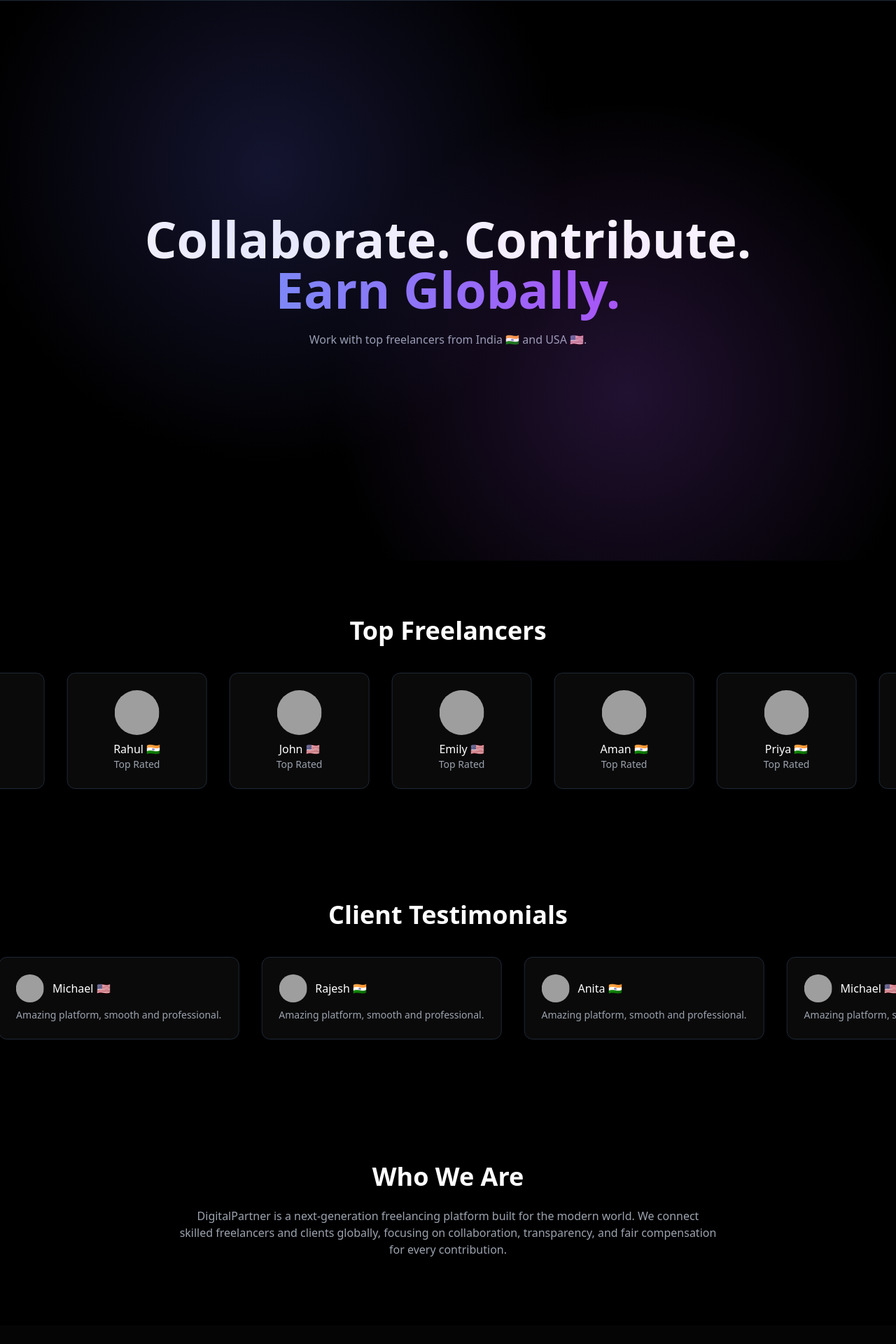
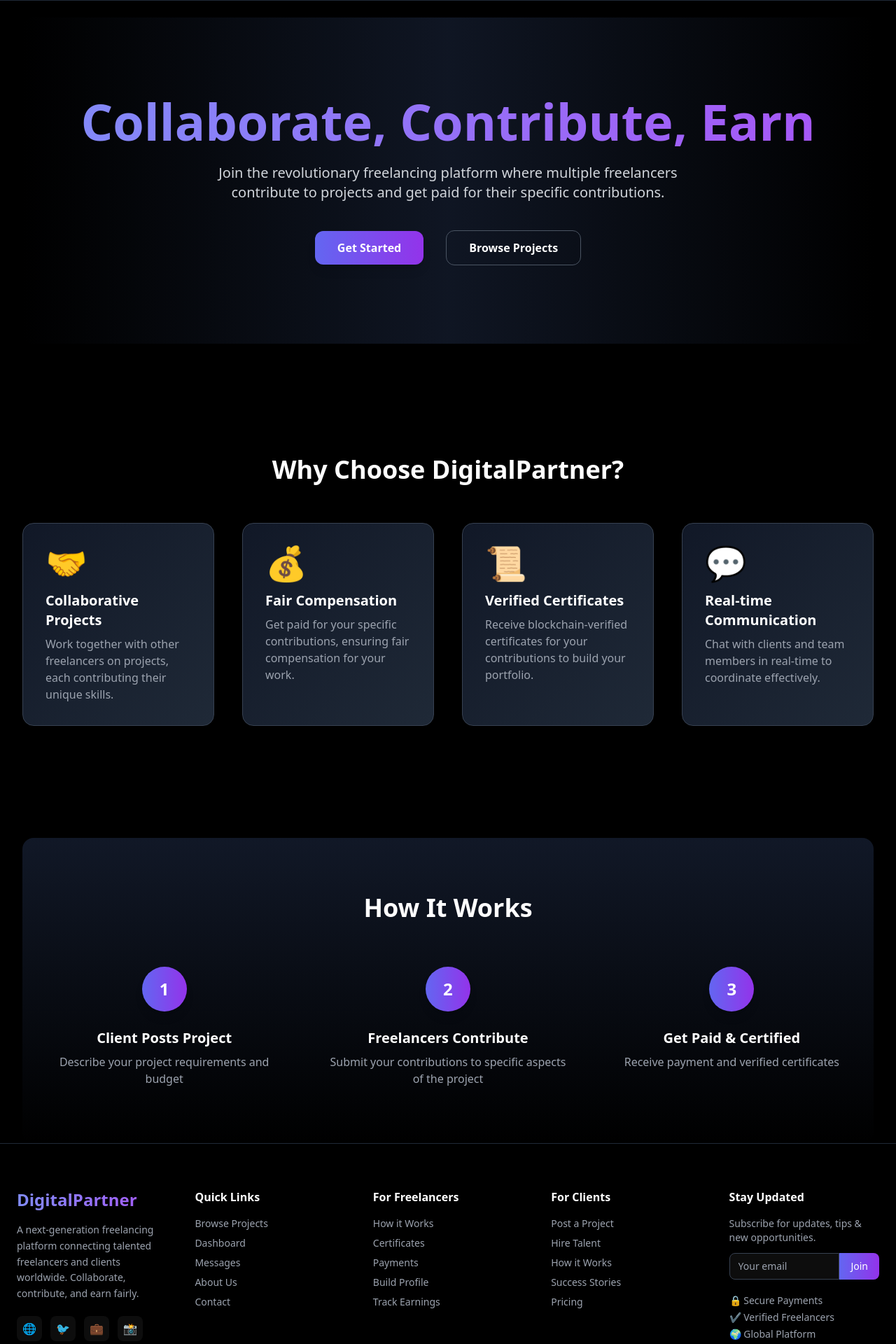
Before and after one commit to Shivamkumar181/digital_partner_web, a React (Vite) app in the folder frontend/: page / in a window 1280 px wide. Shown: the part 80-2000 px from the top of the page at 70% size. Built offline with nearby package versions, Linux system fonts and the light colour scheme; grey boxes are pictures that could not be loaded.

Commit message:
Refactor Home component and add features section
Refactor Home component to improve structure and add features section with animations.

```diff
--- a/frontend/src/pages/Home.jsx
+++ b/frontend/src/pages/Home.jsx
@@ -1,234 +1,383 @@
-import React from "react";
-import { Link } from "react-router-dom";
-import { motion } from "framer-motion";
+// import React from "react";
+// import { Link } from "react-router-dom";
+// import { motion } from "framer-motion";
+
+// const Home = () => {
+//   return (
+//     <div className="bg-black text-white min-h-screen overflow-hidden">
+//       {/* HERO */}
+//       <section className="relative min-h-screen flex flex-col items-center justify-center text-center px-6">
+//         <div className="absolute inset-0 bg-[radial-gradient(circle_at_30%_30%,rgba(99,102,241,0.2),transparent_40%),radial-gradient(circle_at_70%_70%,rgba(168,85,247,0.2),transparent_40%)]"></div>
+
+//         <h1 className="text-5xl md:text-7xl font-extrabold">
+//           Collaborate. Contribute.
+//           <br />
+//           <span className="bg-gradient-to-r from-indigo-400 to-purple-500 bg-clip-text text-transparent">
+//             Earn Globally.
+//           </span>
+//         </h1>
+
+//         <p className="mt-6 text-gray-400 max-w-xl">
+//           Work with top freelancers from India 🇮🇳 and USA 🇺🇸.
+//         </p>
+//       </section>
+
+//       {/* FREELANCERS AUTO SCROLL (RIGHT ➝ LEFT) */}
+//       <section className="py-20">
+//         <h2 className="text-4xl text-center mb-10 font-bold">
+//           Top Freelancers
+//         </h2>
+
+//         <div className="overflow-hidden">
+//           <motion.div
+//             animate={{ x: ["0%", "-50%"] }}
+//             transition={{
+//               repeat: Infinity,
+//               duration: 20,
+//               ease: "linear",
+//             }}
+//             className="flex gap-8 w-max"
+//           >
+//             {[...Array(2)].map((_, idx) => (
+//               <>
+//                 {["Aman 🇮🇳", "Priya 🇮🇳", "Rahul 🇮🇳", "John 🇺🇸", "Emily 🇺🇸"].map(
+//                   (name, i) => (
+//                     <div
+//                       key={`${idx}-${i}`}
+//                       className="min-w-[200px] p-6 rounded-xl bg-[#0a0a0a] border border-gray-800 text-center"
+//                     >
+//                       <img
+//                         src={`https://i.pravatar.cc/100?img=${i + 10}`}
+//                         className="w-16 h-16 mx-auto rounded-full mb-2"
+//                       />
+//                       <p>{name}</p>
+//                       <p className="text-gray-400 text-sm">Top Rated</p>
+//                     </div>
+//                   ),
+//                 )}
+//               </>
+//             ))}
+//           </motion.div>
+//         </div>
+//       </section>
+
+//       {/* TESTIMONIALS AUTO SCROLL (LEFT ➝ RIGHT) */}
+//       <section className="py-20">
+//         <h2 className="text-4xl text-center mb-10 font-bold">
+//           Client Testimonials
+//         </h2>
+
+//         <div className="overflow-hidden">
+//           <motion.div
+//             animate={{ x: ["-50%", "0%"] }}
+//             transition={{
+//               repeat: Infinity,
+//               duration: 20,
+//               ease: "linear",
+//             }}
+//             className="flex gap-8 w-max"
+//           >
+//             {[...Array(2)].map((_, idx) => (
+//               <>
+//                 {["Rajesh 🇮🇳", "Anita 🇮🇳", "Michael 🇺🇸"].map((name, i) => (
+//                   <div
+//                     key={`${idx}-${i}`}
+//                     className="min-w-[250px] p-6 rounded-xl bg-[#0a0a0a] border border-gray-800"
+//                   >
+//                     <div className="flex items-center gap-3 mb-2">
+//                       <img
+//                         src={`https://i.pravatar.cc/100?img=${i + 20}`}
+//                         className="w-10 h-10 rounded-full"
+//                       />
+//                       <p>{name}</p>
+//                     </div>
+
+//                     <p className="text-gray-400 text-sm">
+//                       Amazing platform, smooth and professional.
+//                     </p>
+//                   </div>
+//                 ))}
+//               </>
+//             ))}
+//           </motion.div>
+//         </div>
+//       </section>
+
+//       {/* WHO WE ARE */}
+//       <section className="py-24 max-w-6xl mx-auto px-6 text-center">
+//         <h2 className="text-4xl font-bold mb-6">Who We Are</h2>
+//         <p className="text-gray-400 max-w-3xl mx-auto">
+//           DigitalPartner is a next-generation freelancing platform built for the
+//           modern world. We connect skilled freelancers and clients globally,
+//           focusing on collaboration, transparency, and fair compensation for
+//           every contribution.
+//         </p>
+//       </section>
+
+//       {/* WHY TRUST US */}
+//       <section className="py-24 bg-[#050505]">
+//         <div className="max-w-6xl mx-auto px-6 text-center">
+//           <h2 className="text-4xl font-bold mb-16">Why Trust Us</h2>
+
+//           <div className="grid md:grid-cols-3 gap-10">
+//             {[
+//               "🔒 Secure Payments System",
+//               "✔ Verified Freelancers & Clients",
+//               "🌍 Global Collaboration Platform",
+//               "⚡ Real-Time Communication",
+//               "📜 Verified Certificates",
+//               "💰 Transparent Earnings",
+//             ].map((item, i) => (
+//               <div
+//                 key={i}
+//                 className="p-6 rounded-xl bg-[#0a0a0a] border border-gray-800 hover:scale-105 hover:shadow-[0_0_30px_rgba(139,92,246,0.4)] transition"
+//               >
+//                 {item}
+//               </div>
+//             ))}
+//           </div>
+//         </div>
+//       </section>
+
+//       {/* CLIENT BENEFITS */}
+//       <section className="py-24 max-w-6xl mx-auto px-6">
+//         <h2 className="text-4xl font-bold text-center mb-16">For Clients</h2>
+
+//         <div className="grid md:grid-cols-3 gap-10">
+//           {[
+//             "Hire top global freelancers easily",
+//             "Pay only for actual contributions",
+//             "Track project progress in real-time",
+//             "Access verified professionals",
+//             "Cost-effective collaboration",
+//             "Secure and transparent payments",
+//           ].map((item, i) => (
+//             <div
+//               key={i}
+//               className="p-6 rounded-xl bg-[#0a0a0a] border border-gray-800 hover:-translate-y-2 transition"
+//             >
+//               <p className="text-gray-300">{item}</p>
+//             </div>
+//           ))}
+//         </div>
+//       </section>
+
+//       {/* FREELANCER BENEFITS */}
+//       <section className="py-24 bg-[#050505]">
+//         <div className="max-w-6xl mx-auto px-6">
+//           <h2 className="text-4xl font-bold text-center mb-16">
+//             For Freelancers
+//           </h2>
+
+//           <div className="grid md:grid-cols-3 gap-10">
+//             {[
+//               "Earn based on your real work",
+//               "Collaborate with global teams",
+//               "Build verified portfolio",
+//               "Get paid transparently",
+//               "Access multiple projects",
+//               "Grow your professional network",
+//             ].map((item, i) => (
+//               <div
+//                 key={i}
+//                 className="p-6 rounded-xl bg-[#0a0a0a] border border-gray-800 hover:scale-105 transition"
+//               >
+//                 <p className="text-gray-300">{item}</p>
+//               </div>
+//             ))}
+//           </div>
+//         </div>
+//       </section>
+
+//       {/* WORKFLOW (CIRCLE ANIMATION STYLE) */}
+//       <section className="py-32 text-center relative overflow-hidden">
+//         <h2 className="text-4xl font-bold mb-20">How It Works</h2>
+
+//         <div className="flex flex-col md:flex-row items-center justify-center gap-16">
+//           {[
+//             { step: "1", text: "Client Posts Project" },
+//             { step: "2", text: "Freelancers Contribute" },
+//             { step: "3", text: "Work Gets Approved" },
+//             { step: "4", text: "Get Paid & Certified" },
+//           ].map((item, i) => (
+//             <motion.div
+//               key={i}
+//               initial={{ scale: 0.8, opacity: 0 }}
+//               whileInView={{ scale: 1, opacity: 1 }}
+//               transition={{ delay: i * 0.2 }}
+//               className="relative flex flex-col items-center"
+//             >
+//               {/* CIRCLE RING */}
+//               <div className="w-24 h-24 flex items-center justify-center rounded-full bg-gradient-to-r from-indigo-500 to-purple-600 text-2xl font-bold relative">
+//                 <motion.div
+//                   animate={{ rotate: 360 }}
+//                   transition={{ repeat: Infinity, duration: 6, ease: "linear" }}
+//                   className="absolute inset-0 rounded-full border-2 border-purple-500 opacity-50"
+//                 />
+
+//                 {item.step}
+//               </div>
+
+//               <p className="mt-4 text-gray-400 text-sm">{item.text}</p>
+//             </motion.div>
+//           ))}
+//         </div>
+//       </section>
+
+//       {/* CTA */}
+//       <section className="py-20 text-center">
+//         <Link className="px-10 py-4 bg-gradient-to-r from-indigo-500 to-purple-600 rounded-xl hover:scale-110 transition">
+//           Join Now
+//         </Link>
+//       </section>
+//     </div>
+//   );
+// };
+
+// export default Home;
+
+
+
+
+import React from 'react';
+import { Link } from 'react-router-dom';
+import { motion } from 'framer-motion';
+import { useInView } from 'react-intersection-observer';
 
 const Home = () => {
+  const [ref, inView] = useInView({
+    triggerOnce: true,
+    threshold: 0.1,
+  });
+
+  const features = [
+    {
+      title: 'Collaborative Projects',
+      description: 'Work together with other freelancers on projects, each contributing their unique skills.',
+      icon: '🤝',
+    },
+    {
+      title: 'Fair Compensation',
+      description: 'Get paid for your specific contributions, ensuring fair compensation for your work.',
+      icon: '💰',
+    },
+    {
+      title: 'Verified Certificates',
+      description: 'Receive blockchain-verified certificates for your contributions to build your portfolio.',
+      icon: '📜',
+    },
+    {
+      title: 'Real-time Communication',
+      description: 'Chat with clients and team members in real-time to coordinate effectively.',
+      icon: '💬',
+    },
+  ];
+
   return (
-    <div className="bg-black text-white min-h-screen overflow-hidden">
-      {/* HERO */}
-      <section className="relative min-h-screen flex flex-col items-center justify-center text-center px-6">
-        <div className="absolute inset-0 bg-[radial-gradient(circle_at_30%_30%,rgba(99,102,241,0.2),transparent_40%),radial-gradient(circle_at_70%_70%,rgba(168,85,247,0.2),transparent_40%)]"></div>
+    <div className="space-y-16 sm:space-y-20 bg-black text-white px-4 sm:px-6 lg:px-8 overflow-x-hidden">
+      {/* Hero Section */}
+      <section className="relative text-center py-16 sm:py-20 md:py-28 rounded-2xl overflow-hidden mt-4 sm:mt-6">
+        <div className="absolute inset-0 bg-gradient-to-r from-black via-gray-900 to-black opacity-90"></div>
 
-        <h1 className="text-5xl md:text-7xl font-extrabold">
-          Collaborate. Contribute.
-          <br />
-          <span className="bg-gradient-to-r from-indigo-400 to-purple-500 bg-clip-text text-transparent">
-            Earn Globally.
-          </span>
+        <motion.div
+          initial={{ opacity: 0, y: 40 }}
+          animate={{ opacity: 1, y: 0 }}
+          transition={{ duration: 0.8, ease: 'easeOut' }}
+          className="relative z-10 px-4"
+        >
+          <h1 className="text-4xl sm:text-5xl md:text-6xl lg:text-7xl font-extrabold mb-4 sm:mb-6 bg-gradient-to-r from-indigo-400 to-purple-500 bg-clip-text text-transparent leading-tight">
+            Collaborate, <br className="sm:hidden" /> Contribute, Earn
           </h1>
+          <p className="text-base sm:text-lg md:text-xl mb-8 sm:mb-10 max-w-2xl mx-auto text-gray-300 px-2">
+            Join the revolutionary freelancing platform where multiple freelancers contribute to projects and get paid for their specific contributions.
+          </p>
 
-        <p className="mt-6 text-gray-400 max-w-xl">
-          Work with top freelancers from India 🇮🇳 and USA 🇺🇸.
-        </p>
+          <div className="flex flex-col sm:flex-row items-center justify-center gap-4 sm:space-x-0 md:space-x-4">
+            <Link
+              to="/register"
+              className="w-full sm:w-auto bg-gradient-to-r from-indigo-500 to-purple-600 px-6 sm:px-8 py-3 rounded-xl font-semibold shadow-lg hover:scale-105 transition-transform duration-300 text-center"
+            >
+              Get Started
+            </Link>
+            <Link
+              to="/projects"
+              className="w-full sm:w-auto border border-gray-600 px-6 sm:px-8 py-3 rounded-xl font-semibold hover:bg-white hover:text-black transition-all duration-300 text-center"
+            >
+              Browse Projects
+            </Link>
+          </div>
+        </motion.div>
       </section>
 
-      {/* FREELANCERS AUTO SCROLL (RIGHT ➝ LEFT) */}
-      <section className="py-20">
-        <h2 className="text-4xl text-center mb-10 font-bold">
-          Top Freelancers
+      {/* Features Section */}
+      <section ref={ref} className="py-12 sm:py-16 md:py-20">
+        <motion.div
+          initial={{ opacity: 0, y: 60 }}
+          animate={inView ? { opacity: 1, y: 0 } : {}}
+          transition={{ duration: 0.8, ease: 'easeOut' }}
+        >
+          <h2 className="text-3xl sm:text-4xl font-bold text-center mb-10 sm:mb-14">
+            Why Choose DigitalPartner?
           </h2>
 
-        <div className="overflow-hidden">
+          <div className="grid grid-cols-1 sm:grid-cols-2 lg:grid-cols-4 gap-6 sm:gap-8 lg:gap-10">
+            {features.map((feature, index) => (
               <motion.div
-            animate={{ x: ["0%", "-50%"] }}
-            transition={{
-              repeat: Infinity,
-              duration: 20,
-              ease: "linear",
+                key={index}
+                initial={{ opacity: 0, y: 40 }}
+                animate={inView ? { opacity: 1, y: 0 } : {}}
+                transition={{ delay: index * 0.1, duration: 0.6, ease: 'easeOut' }}
+                whileHover={{
+                  scale: 1.03,
+                  boxShadow: '0 20px 40px -10px rgba(99, 102, 241, 0.3)',
                 }}
-            className="flex gap-8 w-max"
+                className="p-6 sm:p-8 rounded-2xl bg-gradient-to-br from-gray-900 to-gray-800 border border-gray-700 shadow-xl backdrop-blur-md transition-all duration-300"
               >
-            {[...Array(2)].map((_, idx) => (
-              <>
-                {["Aman 🇮🇳", "Priya 🇮🇳", "Rahul 🇮🇳", "John 🇺🇸", "Emily 🇺🇸"].map(
-                  (name, i) => (
-                    <div
-                      key={`${idx}-${i}`}
-                      className="min-w-[200px] p-6 rounded-xl bg-[#0a0a0a] border border-gray-800 text-center"
-                    >
-                      <img
-                        src={`https://i.pravatar.cc/100?img=${i + 10}`}
-                        className="w-16 h-16 mx-auto rounded-full mb-2"
-                      />
-                      <p>{name}</p>
-                      <p className="text-gray-400 text-sm">Top Rated</p>
+                <div className="text-4xl sm:text-5xl mb-4">{feature.icon}</div>
+                <h3 className="text-lg sm:text-xl font-semibold mb-2">{feature.title}</h3>
+                <p className="text-sm sm:text-base text-gray-400">{feature.description}</p>
+              </motion.div>
+            ))}
           </div>
-                  ),
-                )}
-              </>
-            ))}
         </motion.div>
-        </div>
       </section>
 
-      {/* TESTIMONIALS AUTO SCROLL (LEFT ➝ RIGHT) */}
-      <section className="py-20">
-        <h2 className="text-4xl text-center mb-10 font-bold">
-          Client Testimonials
+      {/* How It Works */}
+      <section className="py-12 sm:py-16 md:py-20 rounded-2xl bg-gradient-to-b from-gray-900 to-black px-4 sm:px-6">
+        <div className="container mx-auto">
+          <h2 className="text-3xl sm:text-4xl font-bold text-center mb-12 sm:mb-16">
+            How It Works
           </h2>
 
-        <div className="overflow-hidden">
+          <div className="grid grid-cols-1 md:grid-cols-3 gap-8 sm:gap-12">
+            {[1, 2, 3].map((step, index) => (
               <motion.div
-            animate={{ x: ["-50%", "0%"] }}
-            transition={{
-              repeat: Infinity,
-              duration: 20,
-              ease: "linear",
-            }}
-            className="flex gap-8 w-max"
+                key={index}
+                initial={{ opacity: 0, y: 40 }}
+                whileInView={{ opacity: 1, y: 0 }}
+                transition={{ delay: index * 0.15, duration: 0.6, ease: 'easeOut' }}
+                viewport={{ once: true }}
+                className="text-center"
               >
-            {[...Array(2)].map((_, idx) => (
-              <>
-                {["Rajesh 🇮🇳", "Anita 🇮🇳", "Michael 🇺🇸"].map((name, i) => (
-                  <div
-                    key={`${idx}-${i}`}
-                    className="min-w-[250px] p-6 rounded-xl bg-[#0a0a0a] border border-gray-800"
-                  >
-                    <div className="flex items-center gap-3 mb-2">
-                      <img
-                        src={`https://i.pravatar.cc/100?img=${i + 20}`}
-                        className="w-10 h-10 rounded-full"
-                      />
-                      <p>{name}</p>
+                <div className="w-14 h-14 sm:w-16 sm:h-16 bg-gradient-to-r from-indigo-500 to-purple-600 rounded-full flex items-center justify-center text-xl sm:text-2xl font-bold mx-auto mb-4 sm:mb-6 shadow-lg">
+                  {step}
                 </div>
 
-                    <p className="text-gray-400 text-sm">
-                      Amazing platform, smooth and professional.
+                <h3 className="text-lg sm:text-xl font-semibold mb-2">
+                  {step === 1 && 'Client Posts Project'}
+                  {step === 2 && 'Freelancers Contribute'}
+                  {step === 3 && 'Get Paid & Certified'}
+                </h3>
+
+                <p className="text-sm sm:text-base text-gray-400 px-2">
+                  {step === 1 && 'Describe your project requirements and budget'}
+                  {step === 2 && 'Submit your contributions to specific aspects of the project'}
+                  {step === 3 && 'Receive payment and verified certificates'}
                 </p>
-                  </div>
-                ))}
-              </>
-            ))}
               </motion.div>
-        </div>
-      </section>
-
-      {/* WHO WE ARE */}
-      <section className="py-24 max-w-6xl mx-auto px-6 text-center">
-        <h2 className="text-4xl font-bold mb-6">Who We Are</h2>
-        <p className="text-gray-400 max-w-3xl mx-auto">
-          DigitalPartner is a next-generation freelancing platform built for the
-          modern world. We connect skilled freelancers and clients globally,
-          focusing on collaboration, transparency, and fair compensation for
-          every contribution.
-        </p>
-      </section>
-
-      {/* WHY TRUST US */}
-      <section className="py-24 bg-[#050505]">
-        <div className="max-w-6xl mx-auto px-6 text-center">
-          <h2 className="text-4xl font-bold mb-16">Why Trust Us</h2>
-
-          <div className="grid md:grid-cols-3 gap-10">
-            {[
-              "🔒 Secure Payments System",
-              "✔ Verified Freelancers & Clients",
-              "🌍 Global Collaboration Platform",
-              "⚡ Real-Time Communication",
-              "📜 Verified Certificates",
-              "💰 Transparent Earnings",
-            ].map((item, i) => (
-              <div
-                key={i}
-                className="p-6 rounded-xl bg-[#0a0a0a] border border-gray-800 hover:scale-105 hover:shadow-[0_0_30px_rgba(139,92,246,0.4)] transition"
-              >
-                {item}
-              </div>
             ))}
           </div>
         </div>
-      </section>
-
-      {/* CLIENT BENEFITS */}
-      <section className="py-24 max-w-6xl mx-auto px-6">
-        <h2 className="text-4xl font-bold text-center mb-16">For Clients</h2>
-
-        <div className="grid md:grid-cols-3 gap-10">
-          {[
-            "Hire top global freelancers easily",
-            "Pay only for actual contributions",
-            "Track project progress in real-time",
-            "Access verified professionals",
-            "Cost-effective collaboration",
-            "Secure and transparent payments",
-          ].map((item, i) => (
-            <div
-              key={i}
-              className="p-6 rounded-xl bg-[#0a0a0a] border border-gray-800 hover:-translate-y-2 transition"
-            >
-              <p className="text-gray-300">{item}</p>
-            </div>
-          ))}
-        </div>
-      </section>
-
-      {/* FREELANCER BENEFITS */}
-      <section className="py-24 bg-[#050505]">
-        <div className="max-w-6xl mx-auto px-6">
-          <h2 className="text-4xl font-bold text-center mb-16">
-            For Freelancers
-          </h2>
-
-          <div className="grid md:grid-cols-3 gap-10">
-            {[
-              "Earn based on your real work",
-              "Collaborate with global teams",
-              "Build verified portfolio",
-              "Get paid transparently",
-              "Access multiple projects",
-              "Grow your professional network",
-            ].map((item, i) => (
-              <div
-                key={i}
-                className="p-6 rounded-xl bg-[#0a0a0a] border border-gray-800 hover:scale-105 transition"
-              >
-                <p className="text-gray-300">{item}</p>
-              </div>
-            ))}
-          </div>
-        </div>
-      </section>
-
-      {/* WORKFLOW (CIRCLE ANIMATION STYLE) */}
-      <section className="py-32 text-center relative overflow-hidden">
-        <h2 className="text-4xl font-bold mb-20">How It Works</h2>
-
-        <div className="flex flex-col md:flex-row items-center justify-center gap-16">
-          {[
-            { step: "1", text: "Client Posts Project" },
-            { step: "2", text: "Freelancers Contribute" },
-            { step: "3", text: "Work Gets Approved" },
-            { step: "4", text: "Get Paid & Certified" },
-          ].map((item, i) => (
-            <motion.div
-              key={i}
-              initial={{ scale: 0.8, opacity: 0 }}
-              whileInView={{ scale: 1, opacity: 1 }}
-              transition={{ delay: i * 0.2 }}
-              className="relative flex flex-col items-center"
-            >
-              {/* CIRCLE RING */}
-              <div className="w-24 h-24 flex items-center justify-center rounded-full bg-gradient-to-r from-indigo-500 to-purple-600 text-2xl font-bold relative">
-                <motion.div
-                  animate={{ rotate: 360 }}
-                  transition={{ repeat: Infinity, duration: 6, ease: "linear" }}
-                  className="absolute inset-0 rounded-full border-2 border-purple-500 opacity-50"
-                />
-
-                {item.step}
-              </div>
-
-              <p className="mt-4 text-gray-400 text-sm">{item.text}</p>
-            </motion.div>
-          ))}
-        </div>
-      </section>
-
-      {/* CTA */}
-      <section className="py-20 text-center">
-        <Link className="px-10 py-4 bg-gradient-to-r from-indigo-500 to-purple-600 rounded-xl hover:scale-110 transition">
-          Join Now
-        </Link>
       </section>
     </div>
   );
```
Lines whose indentation alone changed are shown as unchanged.
